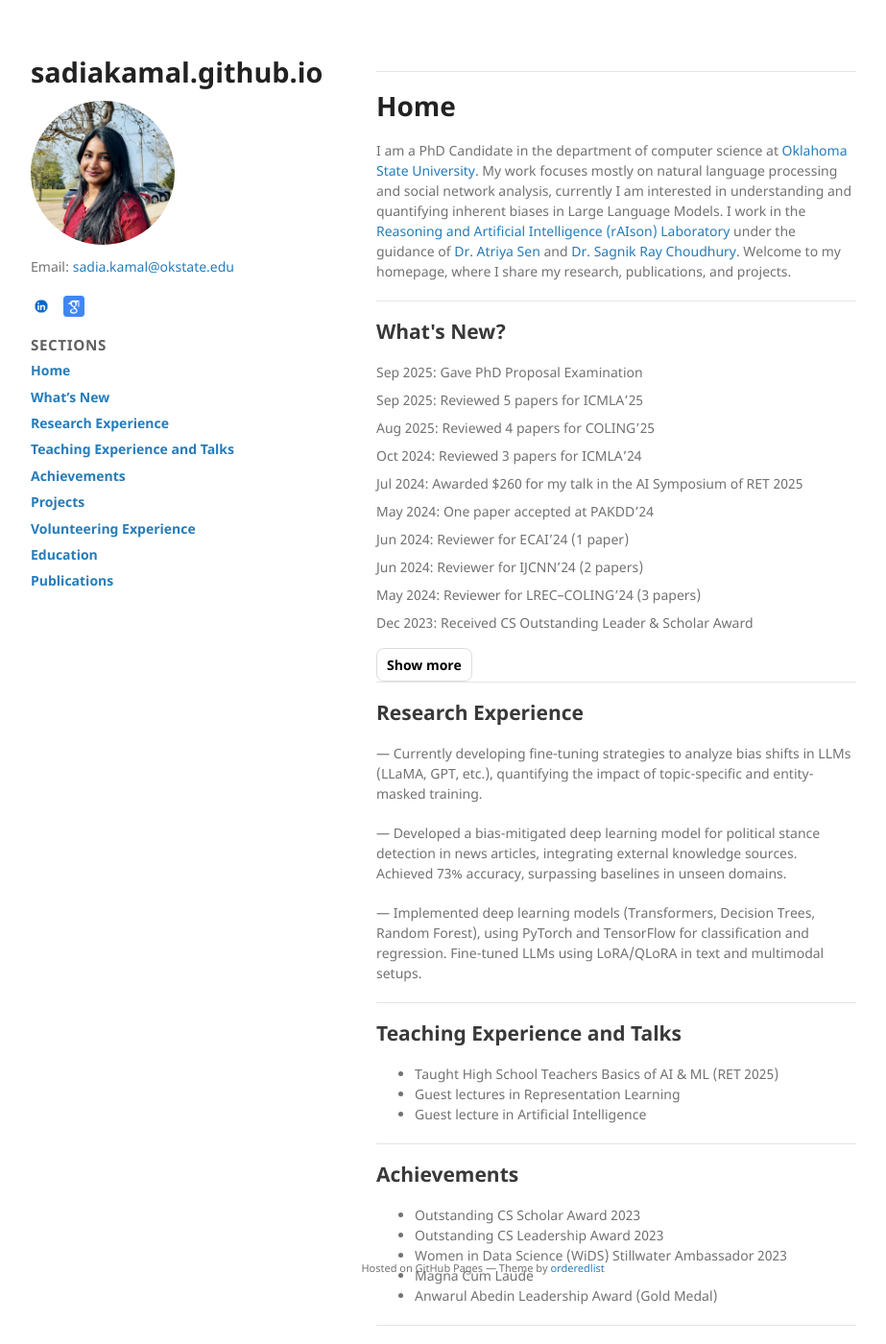
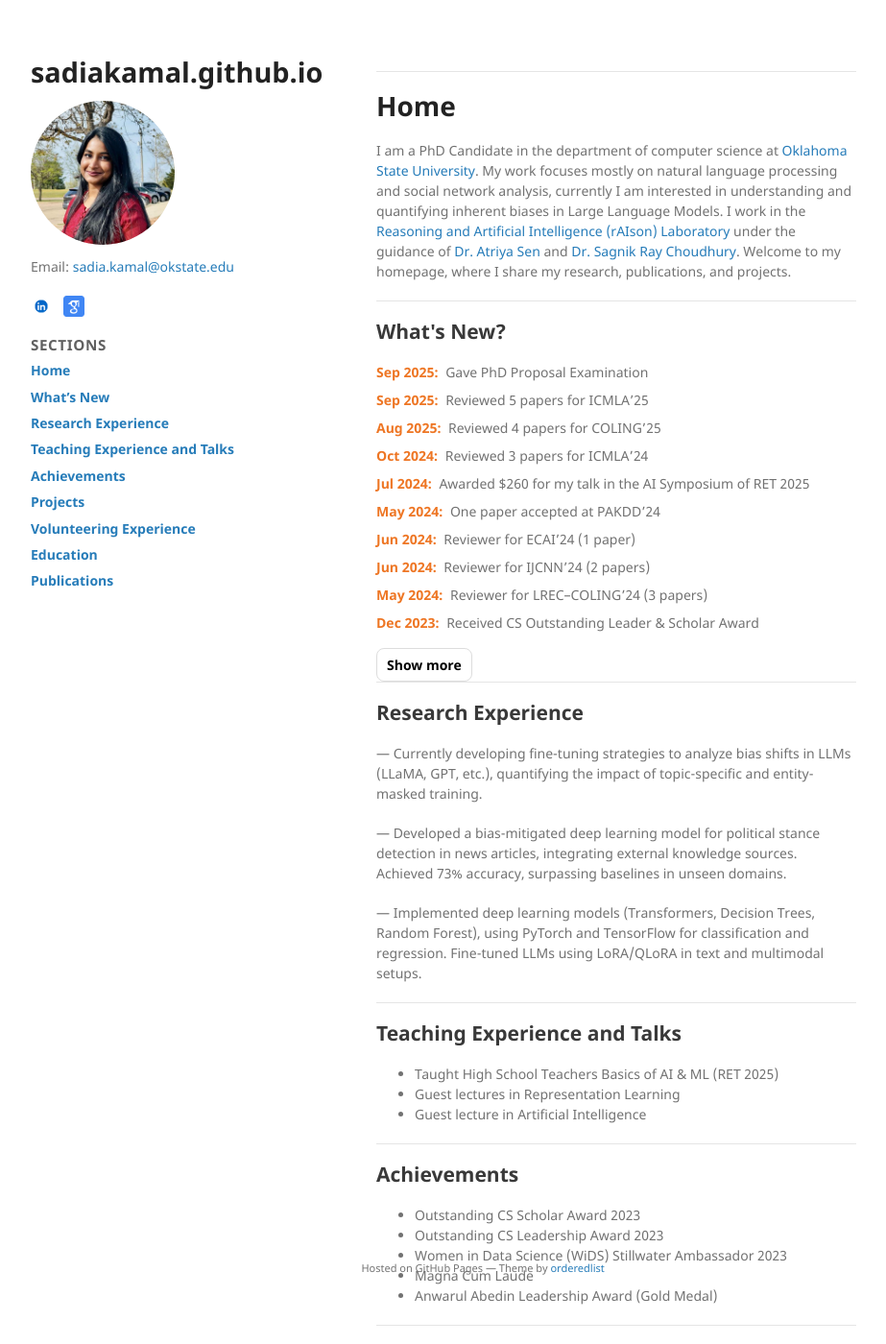
Before and after one commit to sadiakamal/sadiakamal.github.io, a Jekyll site: the page built from index.md, in a window 1280 px wide and 1400 px high. Shown: the whole window at 96% size, without its empty margins (178-1101 px from the left). Built offline with Jekyll 4.4.1, drawn with Linux system fonts in a browser that asks for light colours; the repository's description, which GitHub fills in, is left out.

Commit message:
Update style.scss

```diff
--- a/assets/css/style.scss
+++ b/assets/css/style.scss
@@ -180,3 +180,9 @@ footer { margin-top: 32px; }
     height: clamp(96px, 24vw, 130px);
   }
 }
+/* Highlighted dates in What's New */
+#whats-new .date {
+  font-weight: 700;
+  color: #ee7624; /* OSU orange */
+  margin-right: 4px;
+}
```
